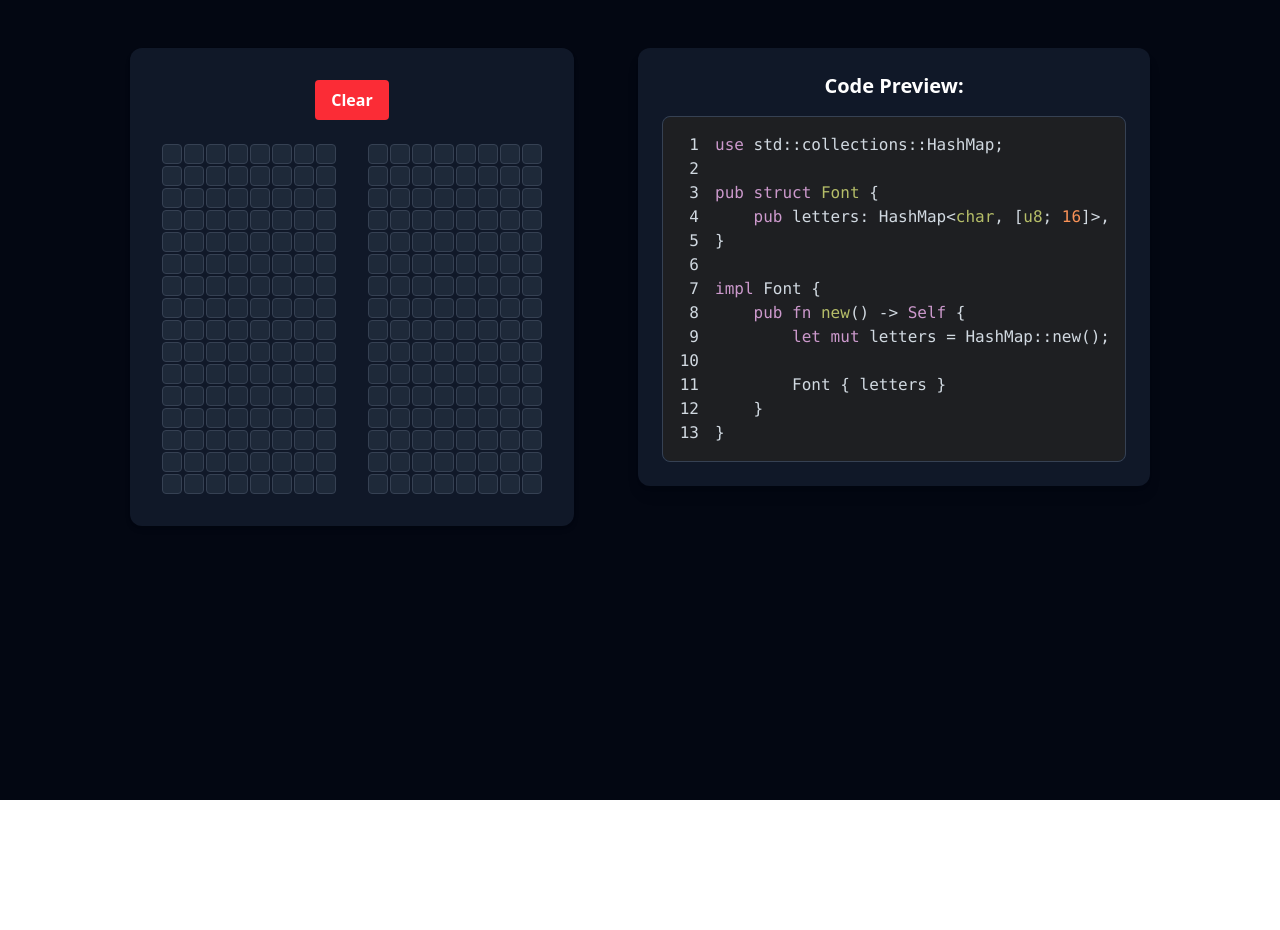
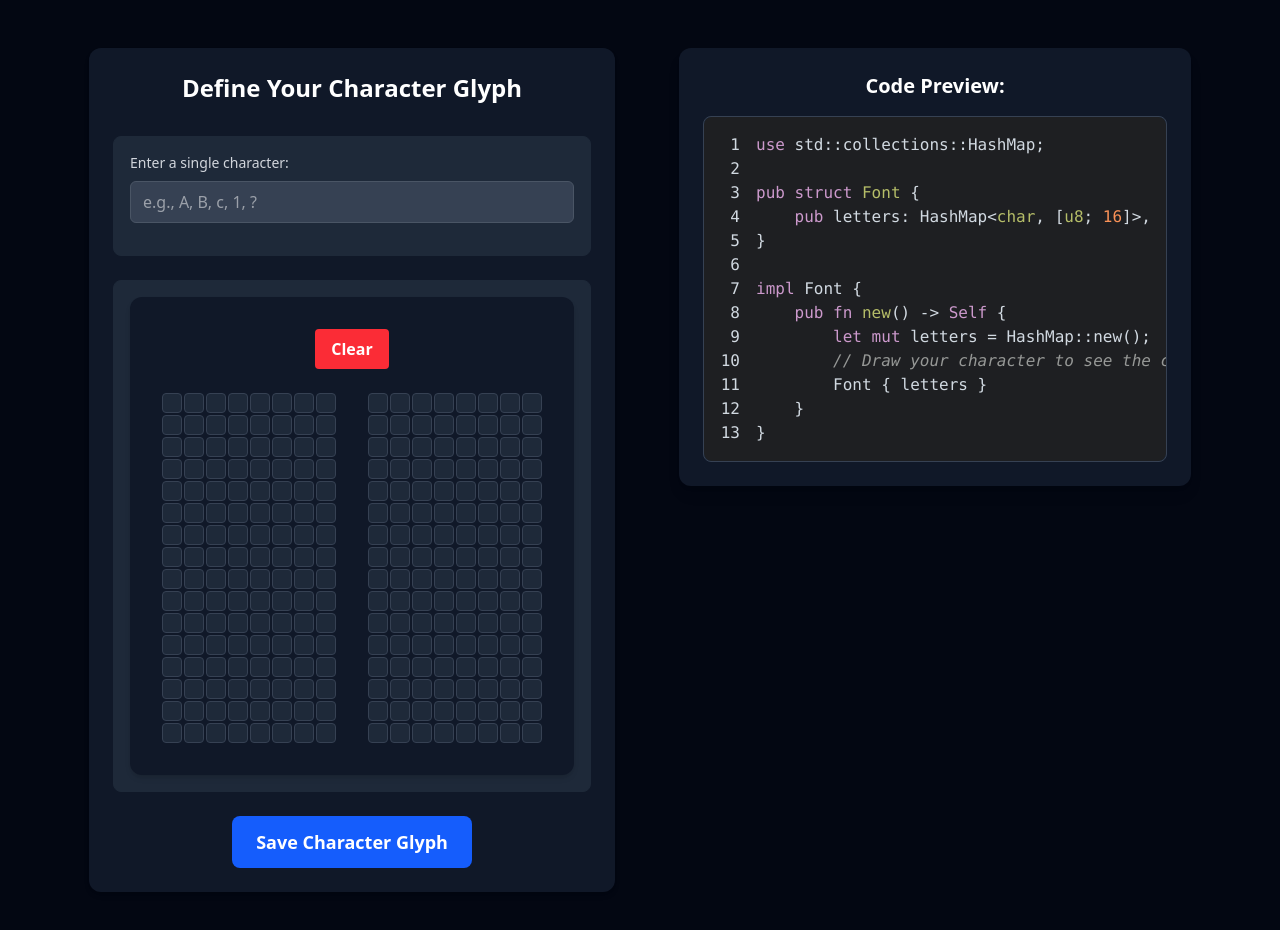
Before and after one commit to HardBoss07/playground, a Next.js app in the folder rust-font-bitmap/: page / in a window 1280 px wide. Shown: the top 930 px of the page. Before the commit the page ends 800 px from the top, so only its background shows below. Built offline with nearby package versions, Linux system fonts and the light colour scheme.

Commit message:
added full form for the bitmap with a letter input

```diff
--- a/rust-font-bitmap/app/globals.css
+++ b/rust-font-bitmap/app/globals.css
@@ -53,3 +53,53 @@
 .body-antialiased {
     @apply antialiased;
 }
+
+/* New Component Styles - Blended Look */
+
+.input-field-container {
+    @apply flex flex-col gap-2 mb-4;
+}
+
+.input-field-label {
+    @apply text-sm font-medium text-gray-300;
+}
+
+.input-field {
+    @apply px-3 py-2 rounded-md bg-gray-700 text-white border border-gray-600 focus:outline-none focus:ring-2 focus:ring-blue-500 focus:border-transparent transition-colors duration-200;
+}
+
+.character-form-container {
+    /* Keep this similar to grid-painter-container for consistency */
+    @apply flex flex-col gap-6 p-6 bg-gray-900 rounded-xl shadow-md w-fit mx-auto;
+}
+
+.character-form-container h2 {
+    @apply text-2xl font-bold text-white text-center mb-2;
+}
+
+.form-section {
+    /* Reduced background difference, subtle border, less padding */
+    @apply bg-gray-800 p-4 rounded-lg border border-gray-800;
+}
+
+.form-section h3 {
+    /* Removed bottom border, adjusted margin */
+    @apply text-lg font-semibold text-white mb-2;
+}
+
+.submit-button {
+    @apply px-6 py-3 bg-blue-600 text-white font-bold rounded-lg hover:bg-blue-700 transition-colors duration-200 self-center text-lg;
+}
+
+.assigned-character-display {
+    /* Subtle background and border */
+    @apply mt-4 p-3 rounded-lg bg-gray-800 border border-gray-800 text-center;
+}
+
+.assigned-character-label {
+    @apply font-semibold text-gray-300 mr-2;
+}
+
+.assigned-character-value {
+    @apply text-blue-400 text-2xl font-extrabold;
+}
--- a/rust-font-bitmap/app/page.tsx
+++ b/rust-font-bitmap/app/page.tsx
@@ -1,20 +1,41 @@
 'use client'
 
 import CodePreview from '@/components/CodePreview'
-import GridPainter from '@/components/GridPainter'
+import CharacterForm from '@/components/CharacterForm'
 import {useState} from 'react'
 
+const combinedBitmapToString = (bitmaps: string[]): string => {
+    if (!bitmaps || bitmaps.length === 0) {
+        return "// Draw your character to see the code preview!";
+    }
+    return bitmaps.map(row => `0b${row},`).join('\n');
+};
+
 export default function Home() {
-    const [bitmap, setBitmap] = useState<string[]>([])
+    const [submittedData, setSubmittedData] = useState<{ bitmap: string[]; character: string } | null>(null);
+
+    const handleCharacterFormSubmit = (data: { bitmap: string[]; character: string }) => {
+        setSubmittedData(data);
+    };
+
+    const codePreviewString = submittedData
+        ? combinedBitmapToString(submittedData.bitmap)
+        : "        // Draw your character to see the code preview!";
 
     return (
         <div className="page-main-container">
             <div className="page-left-col">
-                <GridPainter onChange={setBitmap}/>
+                <CharacterForm onSubmit={handleCharacterFormSubmit} />
             </div>
 
             <div className="page-right-col">
-                <CodePreview bitmaps=""/>
+                <CodePreview bitmaps={codePreviewString} />
+
+                {submittedData && submittedData.character && (
+                    <div className="mt-4 p-2 border rounded bg-gray-100">
+                        <p className="font-bold">Assigned Character: <span className="text-blue-600 text-xl">{submittedData.character}</span></p>
+                    </div>
+                )}
             </div>
         </div>
     )
--- /dev/null
+++ b/rust-font-bitmap/components/CharacterForm.tsx
@@ -0,0 +1,49 @@
+'use client';
+
+import React, {useState} from 'react';
+import GridPainter from '@/components/GridPainter';
+import InputField from '@/components/InputField';
+
+type CharacterFormProps = {
+    onSubmit: (data: {bitmap: string[]; character: string}) => void;
+};
+
+export default function CharacterForm({onSubmit}: CharacterFormProps) {
+    const [bitmap, setBitmap] = useState<string[]>([]);
+    const [character, setCharacter] = useState<string>('');
+
+    const handleSubmit = (e: React.FormEvent) => {
+        e.preventDefault();
+        if (bitmap.length > 0 && character.length === 1) {
+            onSubmit({bitmap, character});
+            // setBitmap([]); // You might need to add a way to clear GridPainter externally
+            // setCharacter('');
+        } else {
+            alert('Please draw a character and enter a single letter.');
+        }
+    };
+
+    return (
+        <form onSubmit={handleSubmit} className="character-form-container">
+            <h2>Define Your Character Glyph</h2>
+
+            <div className="form-section">
+                <InputField
+                    label="Enter a single character:"
+                    value={character}
+                    onChange={(val) => setCharacter(val.slice(0, 1))}
+                    placeholder="e.g., A, B, c, 1, ?"
+                    maxLength={1}
+                />
+            </div>
+
+            <div className="form-section">
+                <GridPainter onChange={setBitmap}/>
+            </div>
+
+            <button type="submit" className="submit-button">
+                Save Character Glyph
+            </button>
+        </form>
+    );
+}
--- /dev/null
+++ b/rust-font-bitmap/components/InputField.tsx
@@ -0,0 +1,31 @@
+import React from 'react';
+
+type InputFieldProps = {
+    label?: string;
+    value: string;
+    onChange: (value: string) => void;
+    placeholder?: string;
+    maxLength?: number;
+};
+
+export default function InputField({
+                                       label,
+                                       value,
+                                       onChange,
+                                       placeholder,
+                                       maxLength,
+                                   }: InputFieldProps) {
+    return (
+        <div className="input-field-container">
+            {label && <label className="input-field-label">{label}</label>}
+            <input
+                type="text"
+                className="input-field"
+                value={value}
+                onChange={(e) => onChange(e.target.value)}
+                placeholder={placeholder}
+                maxLength={maxLength}
+            />
+        </div>
+    );
+}
```
